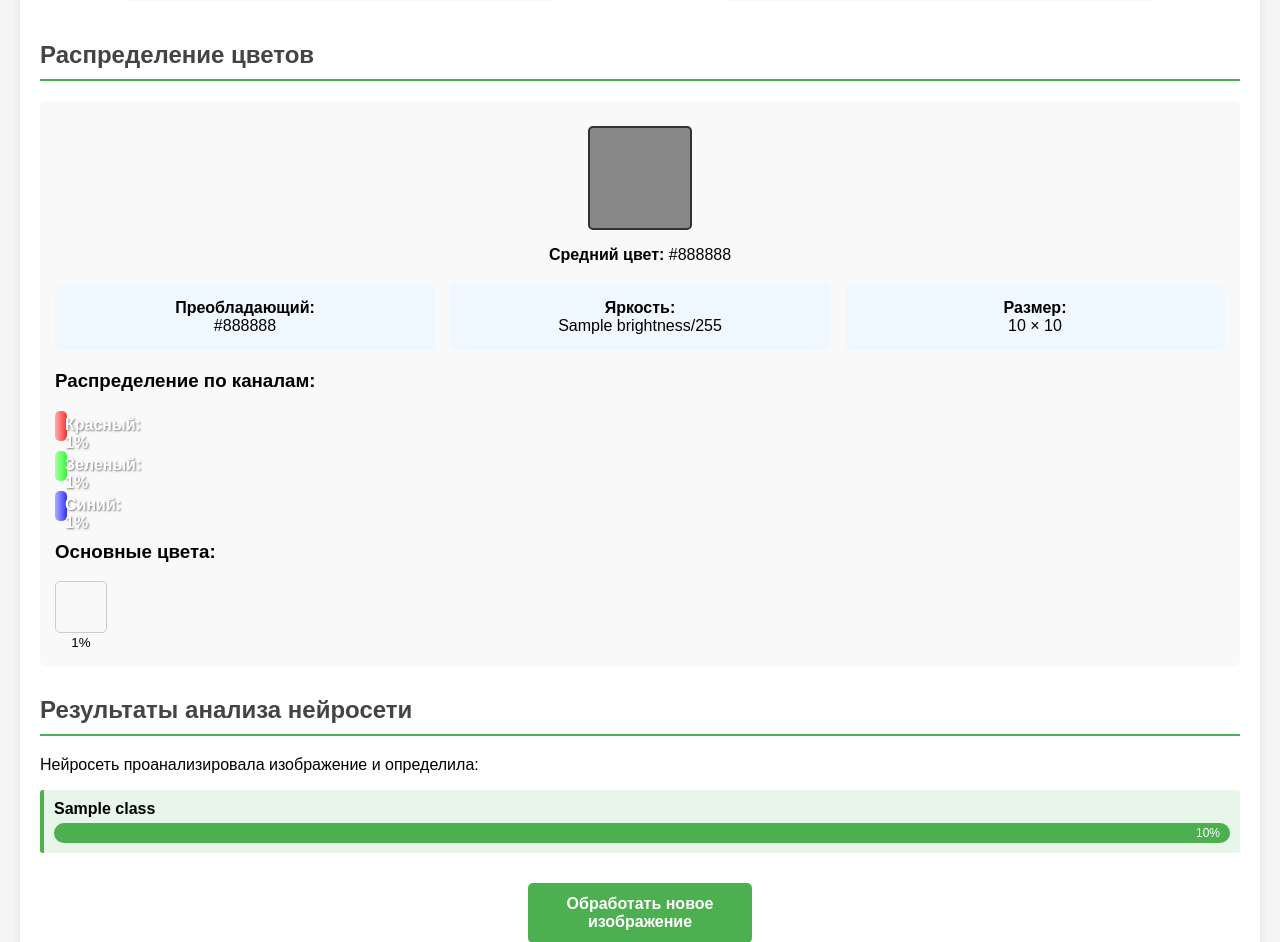
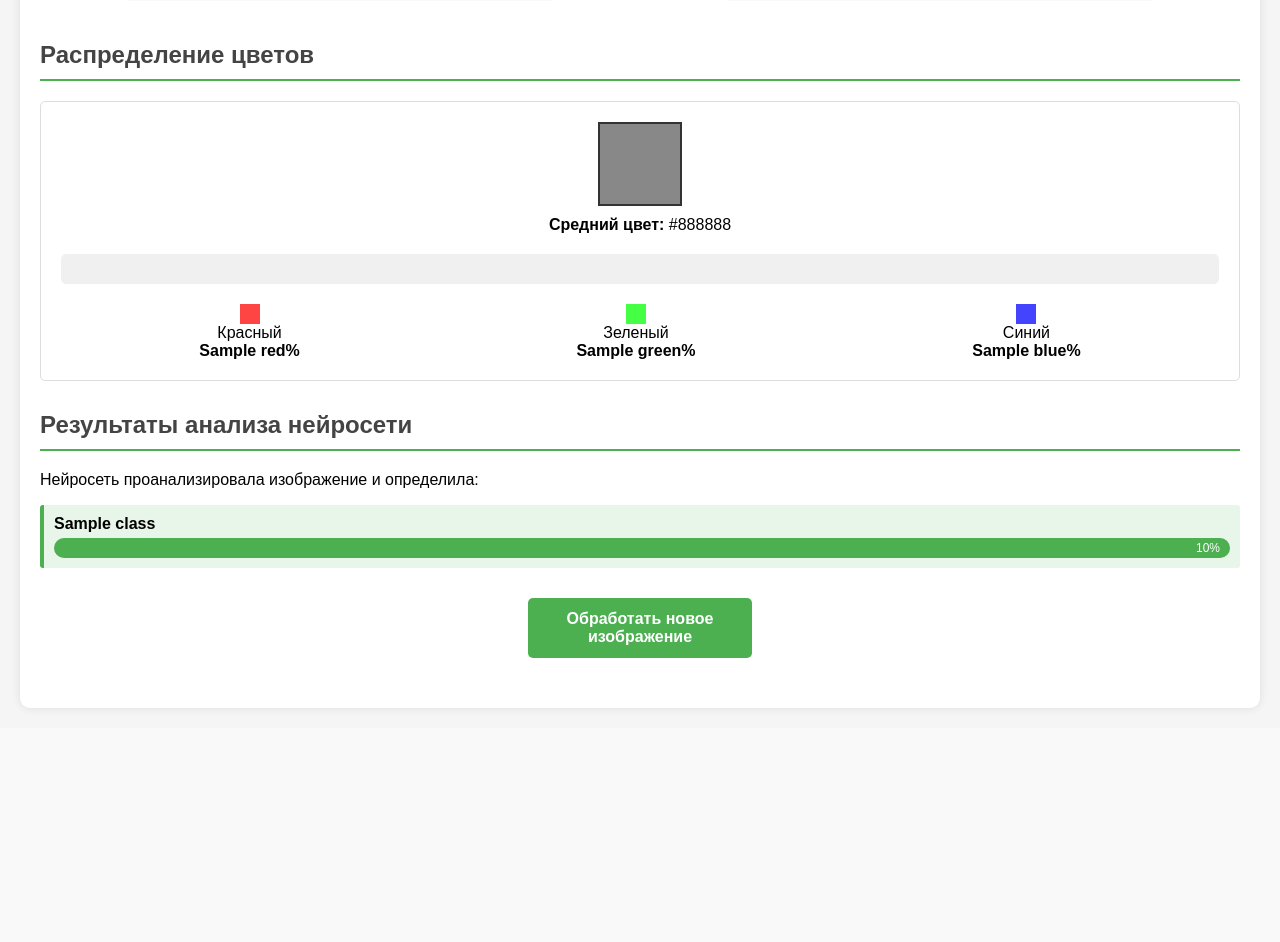
Before and after one commit to lehaaloha/newlab3, a Python web app: template lab3/templates/result.html in a window 1280 px wide. Shown: the part 677-1619 px from the top of the page. After the commit the page ends 1387 px from the top, so only its background shows below. Run offline with Jinja, Linux system fonts and the light colour scheme; the template is opened without the code that fills it: most values are stand-ins (such as "Sample title", 1, 10 or a date in 2020); grey boxes marked "Sample" are stand-in pictures.

Commit message:
Update result.html

```diff
--- a/lab3/templates/result.html
+++ b/lab3/templates/result.html
@@ -137,58 +137,42 @@
         <!-- Анализ цветов -->
        {% if color_analysis %}
 <h2>Распределение цветов</h2>
-        <div class="color-chart">
 
+<div style="margin: 20px 0; padding: 20px; background: white; border: 1px solid #ddd; border-radius: 5px;">
+
+    <!-- Средний цвет -->
     <div style="text-align: center; margin-bottom: 20px;">
-                <div class="color-preview" style="background-color: {{ color_analysis.hex_color }};"></div>
-                <p><strong>Средний цвет: </strong>{{ color_analysis.hex_color }}</p>
+        <div style="width: 80px; height: 80px; background: {{ color_analysis.hex_color }};
+                    margin: 0 auto; border: 2px solid #333;"></div>
+        <p style="margin-top: 10px;"><strong>Средний цвет:</strong> {{ color_analysis.hex_color }}</p>
     </div>
 
-            <div class="stats">
-                <div class="stat-box">
-                    <strong>Преобладающий:</strong><br>
-                    {{ color_analysis.dominant_color }}
+    <!-- Простой график -->
+    <div style="width: 100%; height: 30px; background: #f0f0f0; border-radius: 5px; overflow: hidden; margin: 20px 0;">
+        <div style="height: 100%; float: left; width: {{ color_analysis.red }}%; background: #ff4444;"></div>
+        <div style="height: 100%; float: left; width: {{ color_analysis.green }}%; background: #44ff44;"></div>
+        <div style="height: 100%; float: left; width: {{ color_analysis.blue }}%; background: #4444ff;"></div>
     </div>
-                <div class="stat-box">
-                    <strong>Яркость:</strong><br>
-                    {{ color_analysis.brightness }}/255
+
+    <!-- Легенда -->
+    <div style="display: flex; justify-content: space-around; margin-top: 10px;">
+        <div style="text-align: center;">
+            <div style="width: 20px; height: 20px; background: #ff4444; margin: 0 auto;"></div>
+            <div>Красный</div>
+            <div><strong>{{ color_analysis.red }}%</strong></div>
         </div>
-                <div class="stat-box">
-                    <strong>Размер:</strong><br>
-                    {{ color_analysis.width }} × {{ color_analysis.height }}
+        <div style="text-align: center;">
+            <div style="width: 20px; height: 20px; background: #44ff44; margin: 0 auto;"></div>
+            <div>Зеленый</div>
+            <div><strong>{{ color_analysis.green }}%</strong></div>
+        </div>
+        <div style="text-align: center;">
+            <div style="width: 20px; height: 20px; background: #4444ff; margin: 0 auto;"></div>
+            <div>Синий</div>
+            <div><strong>{{ color_analysis.blue }}%</strong></div>
         </div>
     </div>
 
-            <h3>Распределение по каналам:</h3>
-
-            <!-- Красный -->
-            <div class="color-bar" style="background: linear-gradient(90deg, rgba(255,0,0,0.3), rgba(255,0,0,0.8)); width: {{ color_analysis.red_percent|default(33) }}%;">
-                <span class="color-label">Красный: {{ color_analysis.red_percent|default(33) }}%</span>
-            </div>
-
-            <!-- Зеленый -->
-            <div class="color-bar" style="background: linear-gradient(90deg, rgba(0,255,0,0.3), rgba(0,255,0,0.8)); width: {{ color_analysis.green_percent|default(33) }}%;">
-                <span class="color-label">Зеленый: {{ color_analysis.green_percent|default(33) }}%</span>
-            </div>
-
-            <!-- Синий -->
-            <div class="color-bar" style="background: linear-gradient(90deg, rgba(0,0,255,0.3), rgba(0,0,255,0.8)); width: {{ color_analysis.blue_percent|default(33) }}%;">
-                <span class="color-label">Синий: {{ color_analysis.blue_percent|default(33) }}%</span>
-            </div>
-
-            {% if color_analysis.top_colors %}
-            <div style="margin-top: 20px;">
-                <h3>Основные цвета:</h3>
-                <div style="display: flex; gap: 10px; flex-wrap: wrap;">
-                    {% for color in color_analysis.top_colors %}
-                    <div style="text-align: center;">
-                        <div style="width: 50px; height: 50px; background-color: {{ color.rgb }}; border: 1px solid #ccc; border-radius: 5px;"></div>
-                        <small>{{ color.percent }}%</small>
-                    </div>
-                    {% endfor %}
-                </div>
-            </div>
-            {% endif %}
 </div>
 {% endif %}
 
```
Lines whose indentation alone changed are shown as unchanged.
